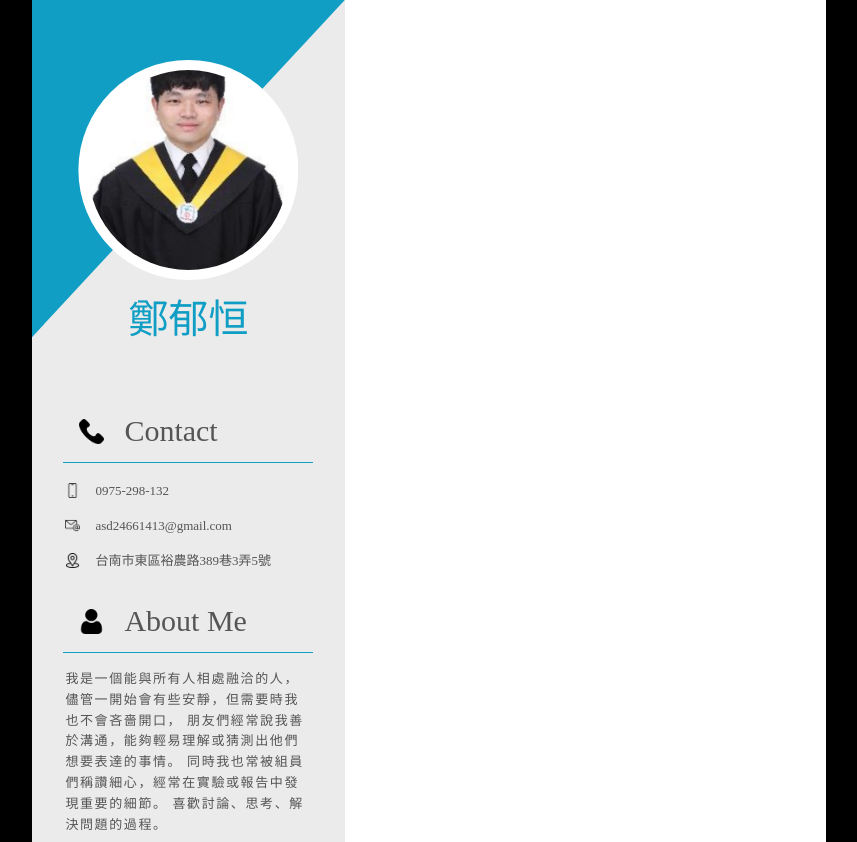
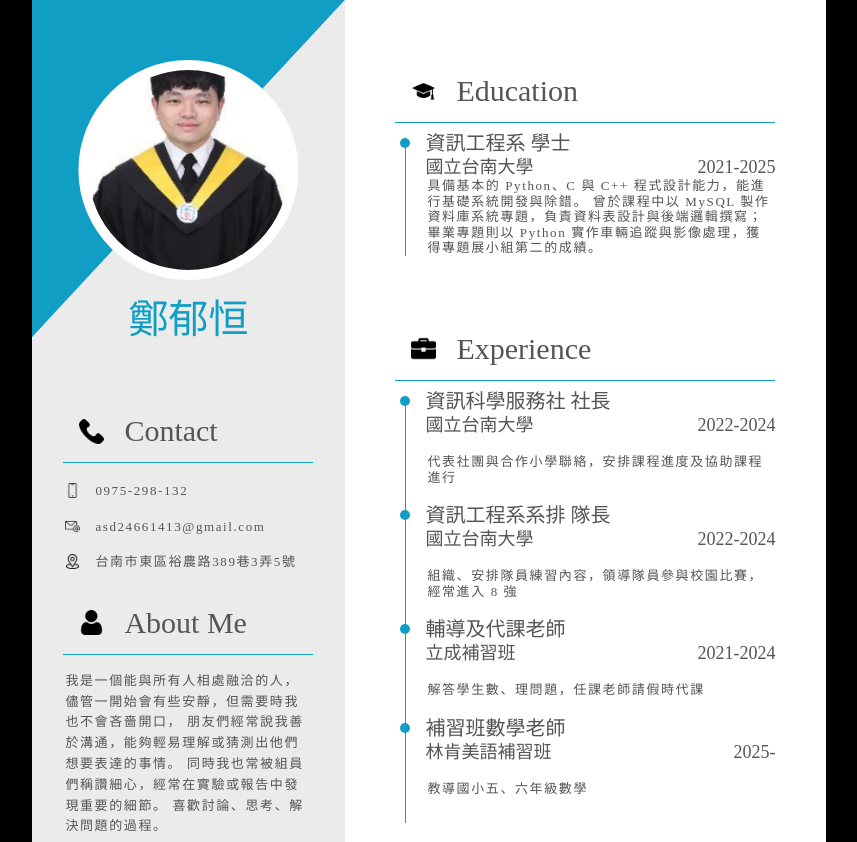
Before and after one commit to SunPHish55/2025-12-01-resume-layout, a plain HTML site: page index.html in a window 1280 px wide. Shown: the top 842 px of the page, without its empty margins (211-1068 px from the left). Drawn offline with Linux system fonts and the light colour scheme.

Commit message:
finish version 1.0

```diff
--- a/index.html
+++ b/index.html
@@ -37,7 +37,42 @@
                     </ul>
                 </div>
             </div>
-            <div class="right"></div>
+            <div class="right">
+                <div class="education">
+                    <h2><img src="assets/graduate-hat.png" alt="學位帽符號">Education</h2>
+                    <ul>
+                        <li><h3>資訊工程系  學士</h3></li>
+                        <li><h4><span>國立台南大學</span><span>2021-2025</span></h4></li>
+                        <li><p>具備基本的 Python、C 與 C++ 程式設計能力，能進行基礎系統開發與除錯。
+                            曾於課程中以 MySQL 製作資料庫系統專題，負責資料表設計與後端邏輯撰寫；
+                            畢業專題則以 Python 實作車輛追蹤與影像處理，獲得專題展小組第二的成績。
+                        </p></li>
+                    </ul>
+                </div>
+                <div class="experience">
+                    <h2><img src="assets/briefcase.png" alt="公事包符號">Experience</h2>
+                    <ul>
+                        <li><h3>資訊科學服務社  社長</h3></li>
+                        <li><h4><span>國立台南大學</span><span>2022-2024</span></h4></li>
+                        <li><p>代表社團與合作小學聯絡，安排課程進度及協助課程進行</p></li>
+                    </ul>
+                    <ul>
+                        <li><h3>資訊工程系系排  隊長</h3></li>
+                        <li><h4><span>國立台南大學</span><span>2022-2024</span></h4></li>
+                        <li><p>組織、安排隊員練習內容，領導隊員參與校園比賽，經常進入 8 強</p></li>
+                    </ul>
+                    <ul>
+                        <li><h3>輔導及代課老師</h3></li>
+                        <li><h4><span>立成補習班</span><span>2021-2024</span></h4></li>
+                        <li><p>解答學生數、理問題，任課老師請假時代課</p></li>
+                    </ul>
+                    <ul>
+                        <li><h3>補習班數學老師</h3></li>
+                        <li><h4><span>林肯美語補習班</span><span>2025-</span></h4></li>
+                        <li><p>教導國小五、六年級數學</p></li>
+                    </ul>
+                </div>
+            </div>
         </div>
     </div>
 </body>
--- a/styles.css
+++ b/styles.css
@@ -69,23 +69,28 @@ h2 img{
 }
 
 h3{
-    font-size: 25px;
+    font-size: 20px;
     color: rgb(85, 85, 85);
+    margin-top: 10px;
     display: flex;
     align-items: center;
 }
 
 h4{
-    font-size: 20px;
+    font-size: 18px;
     color: rgb(85, 85, 85);
+    margin-top: 5px;
     display: flex;
     align-items: center;
+    justify-content: space-between;
 }
 
 p{
     margin: 2px;
     font-size: 13px;
     color: rgb(85, 85, 85);
+    letter-spacing: 1.6px;
+    line-height: 1.2;
     display: flex;
     align-items: center;
 }
@@ -193,5 +198,75 @@ p{
 .right{
     flex: 2;
     background-color: rgb(255, 255, 255);
+    position: relative;
+    display: flex;
+    flex-direction: column;
+    justify-content: flex-start;
+    align-items: center;
+}
 
+.right li{
+    position: relative;
+    padding-left: 30px;
 }
+
+.right li:nth-child(1)::before{
+    content: "";
+    position: absolute;
+    left: 5px;
+    top: 5px;
+    width: 10px;
+    height: 10px;
+    background-color:  rgb(16, 158, 197);
+    border-radius: 50%;
+}
+
+.right li:nth-child(1)::after{
+    content: "";
+    position: absolute;
+    left: 9.5px;
+    top: 10px;
+    width: 1px;
+    height: 10px;
+    background-color:  rgb(16, 158, 197);
+}
+
+.right li:nth-child(2)::before{
+    content: "";
+    position: absolute;
+    left: 9.5px;
+    top: -5px;
+    width: 1px;
+    height: 23px;
+    background-color:  rgb(16, 158, 197);
+}
+
+.right li:nth-child(3)::before{
+    content: "";
+    position: absolute;
+    left: 9.5px;
+    top: -2px;
+    width: 1px;
+    height: calc(100% + 2px);
+    background-color:  rgb(16, 158, 197);
+}
+
+.education{
+    margin-top: 60px;
+    width: 380px;
+}
+
+.experience{
+    margin-top: 60px;
+    width: 380px;
+}
+
+.experience p{
+    margin-top: 20px;
+    margin-bottom: 20px;
+}
+
+.experience li:nth-child(3)::before{
+    top: -22px;
+    height: calc(100% + 48px);
+}
```
